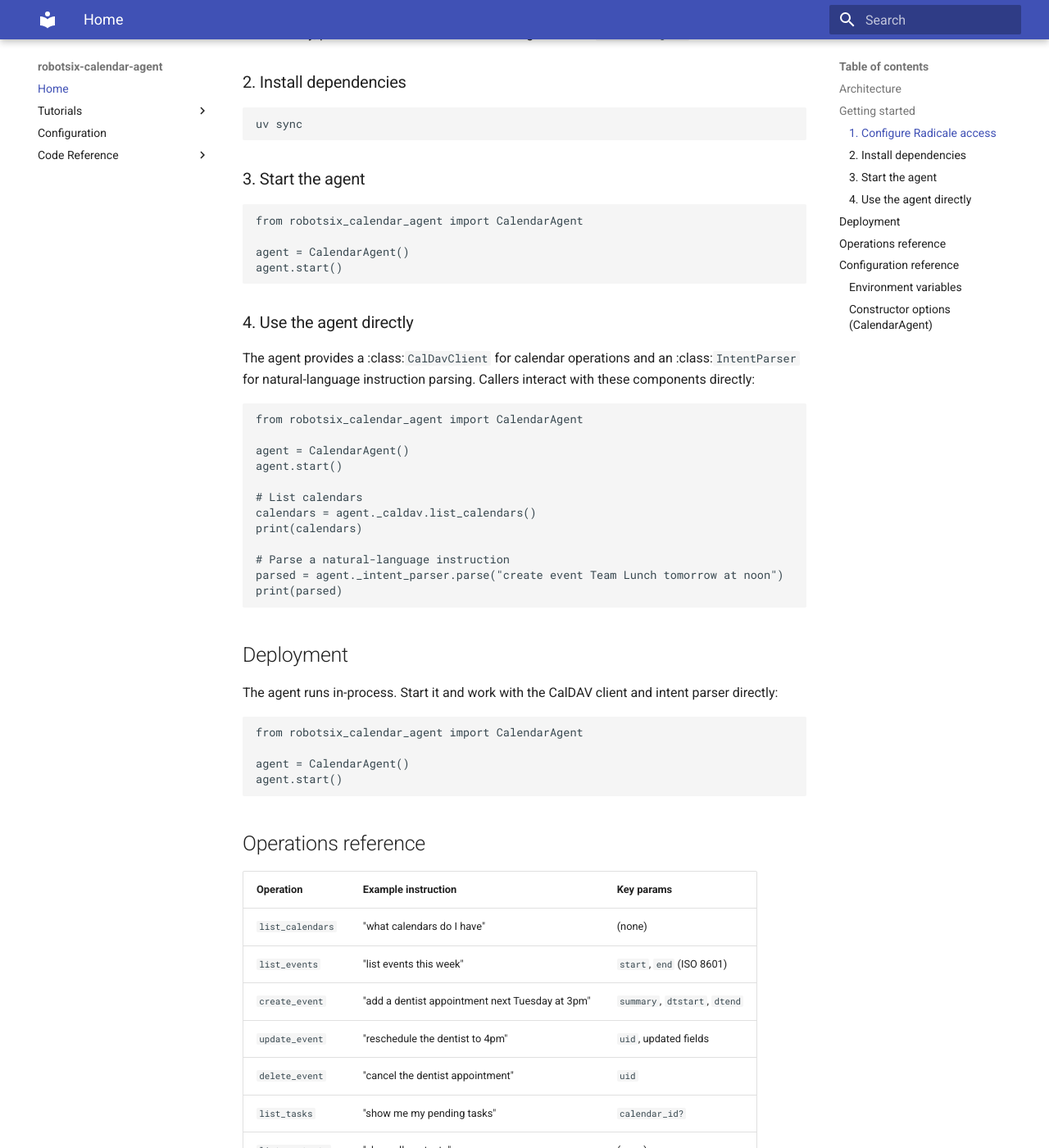
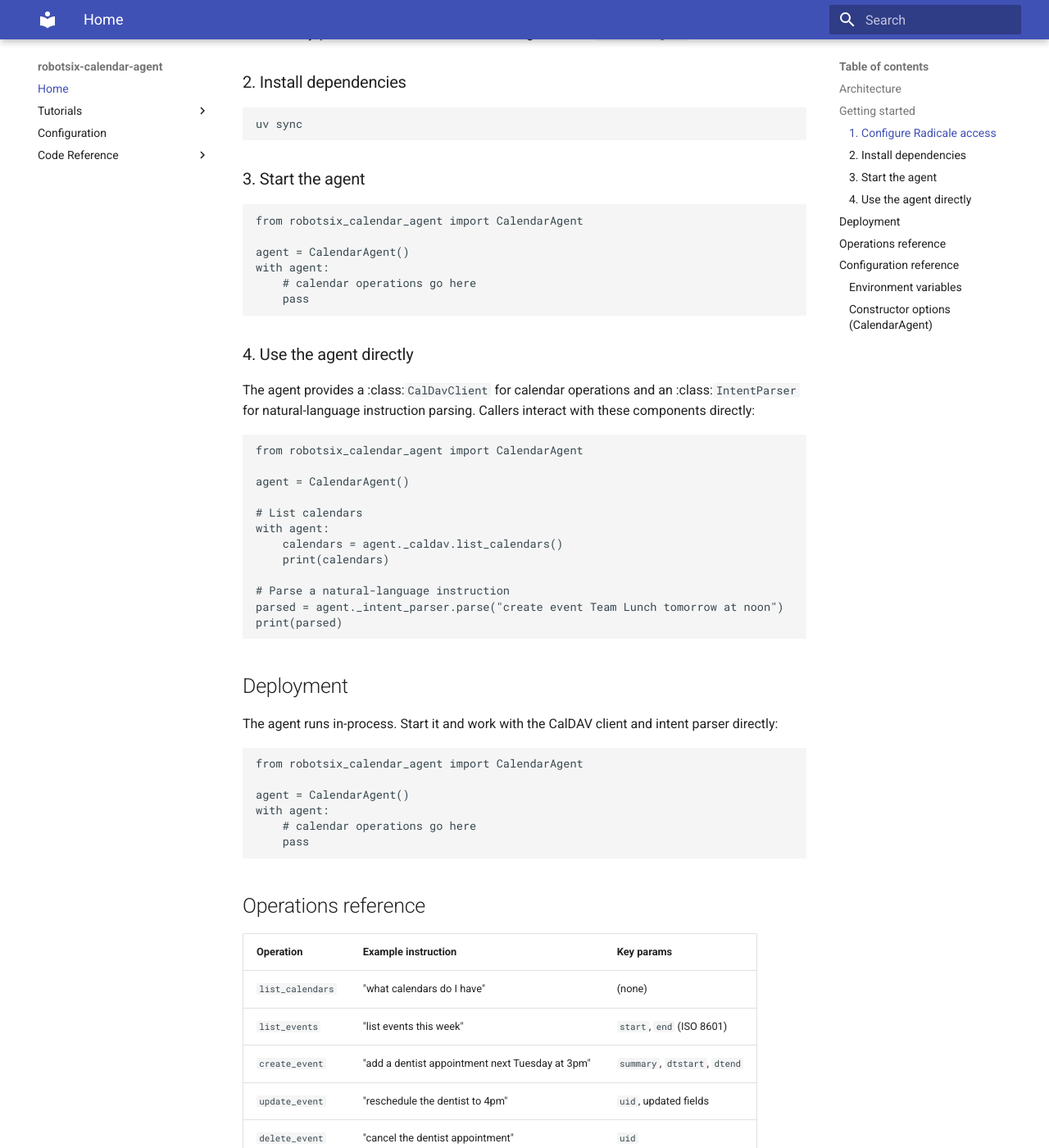
Before and after one commit to damien-robotsix/robotsix-calendar-agent, an MkDocs documentation site: the page built from docs/index.md, in a window 1280 px wide and 1400 px high, scrolled down 845 px. Shown: the whole window at 82% size. Built offline with MkDocs 1.6.1 and Material for MkDocs 9.7.7, drawn with Linux system fonts in a browser that asks for light colours.

Commit message:
mill: Fix stale agent.start()/agent.stop() references in 3 doc files and broken relative link in first-agent.md (20260719T135302Z-fix-stale-agent-start-agent-stop-referen-f3d6) (#333)
Co-authored-by: robotsix-mill <mill@robotsix.local>

````diff
--- a/docs/index.md
+++ b/docs/index.md
@@ -45,7 +45,9 @@ uv sync
 from robotsix_calendar_agent import CalendarAgent
 
 agent = CalendarAgent()
-agent.start()
+with agent:
+    # calendar operations go here
+    pass
 ```
 
 ### 4. Use the agent directly
@@ -58,11 +60,11 @@ Callers interact with these components directly:
 from robotsix_calendar_agent import CalendarAgent
 
 agent = CalendarAgent()
-agent.start()
 
 # List calendars
-calendars = agent._caldav.list_calendars()
-print(calendars)
+with agent:
+    calendars = agent._caldav.list_calendars()
+    print(calendars)
 
 # Parse a natural-language instruction
 parsed = agent._intent_parser.parse("create event Team Lunch tomorrow at noon")
@@ -78,7 +80,9 @@ and intent parser directly:
 from robotsix_calendar_agent import CalendarAgent
 
 agent = CalendarAgent()
-agent.start()
+with agent:
+    # calendar operations go here
+    pass
 ```
 
 ## Operations reference
````
Also changed, not shown: CHANGELOG.md (+1 -0 lines), docs/agent/tutorials/manage-events.md (+2 -3 lines), docs/tutorials/basic/first-agent.md (+5 -5 lines).
